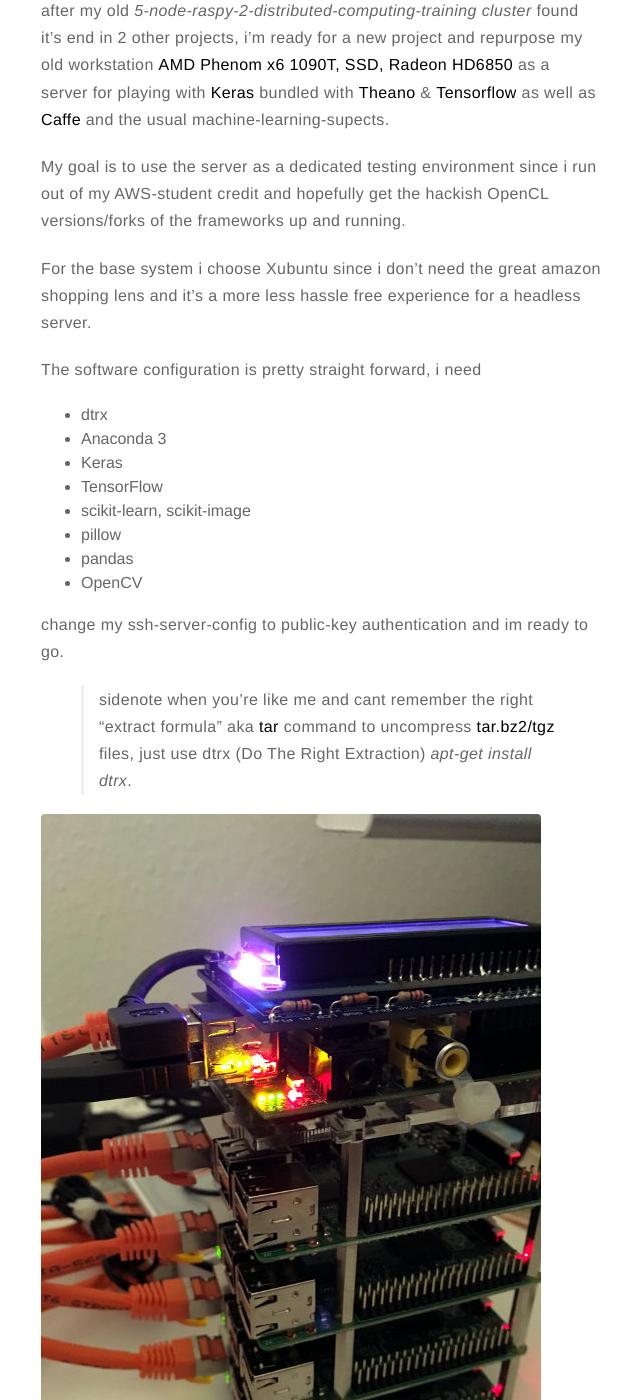
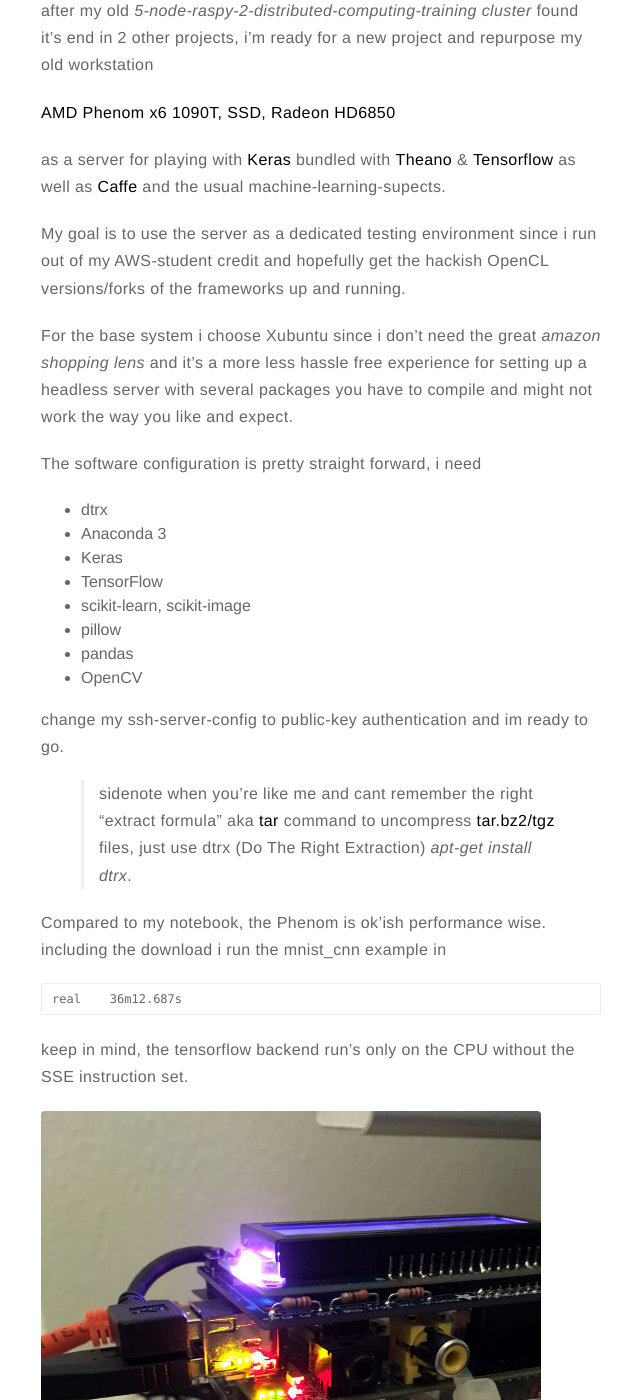
Before and after one commit to jvarg/jvarg.github.io, a Jekyll site: the page built from _posts/2017-03-18-dedicated-machine-learning-workstation.markdown, in a window 1280 px wide and 1400 px high, scrolled down 256 px. Shown: the whole window, without its empty margins (319-959 px from the left). Built offline with Jekyll 4.4.1, drawn with Linux system fonts in a browser that asks for light colours; some of the changed text lies outside the part shown.

Commit message:
added stuff

````diff
--- a/_posts/2017-03-18-dedicated-machine-learning-workstation.markdown
+++ b/_posts/2017-03-18-dedicated-machine-learning-workstation.markdown
@@ -5,14 +5,20 @@ layout: post
 
 after my old *5-node-raspy-2-distributed-computing-training cluster*
 found it's end in 2 other projects,
-i'm ready for a new project and repurpose my old workstation **AMD Phenom x6 1090T, SSD, Radeon HD6850**
-as a server for playing with __Keras__ bundled with __Theano__ & __Tensorflow__
-as well as __Caffe__ and the usual machine-learning-supects.
+i'm ready for a new project and repurpose my old workstation
+
+**AMD Phenom x6 1090T, SSD, Radeon HD6850**
+
+as a server for playing with
+__Keras__ bundled with __Theano__ & __Tensorflow__
+as well as __Caffe__
+and the usual machine-learning-supects.
 
 My goal is to use the server as a dedicated testing environment since i run
 out of my AWS-student credit and hopefully get the hackish OpenCL versions/forks of the frameworks up and running.
 
-For the base system i choose Xubuntu since i don't need the great amazon shopping lens and it's a more less hassle free experience for a headless server.
+For the base system i choose Xubuntu since i don't need the great
+*amazon shopping lens* and it's a more less hassle free experience for setting up a headless server with several packages you have to compile and might not work the way you like and expect.
 
 The software configuration is pretty straight forward, i need
 
@@ -31,5 +37,13 @@ change my ssh-server-config to public-key authentication and im ready to go.
 >"extract formula" aka **tar** command to uncompress **tar.bz2/tgz** files,
 >just use dtrx (Do The Right Extraction) *apt-get install dtrx*.
 
+Compared to my notebook, the Phenom is ok'ish performance wise.
+including the download i run the mnist_cnn example in
+```bash
+real    36m12.687s
+```
+keep in mind, the tensorflow backend run's only on the CPU without the SSE
+instruction set.
+
 ![cluster](http://zeroispri.me/assets/images/postimages/cluster.JPG)
-# *R.I.P in peperonis*
+# *R.I.P. in peperonis*
````
